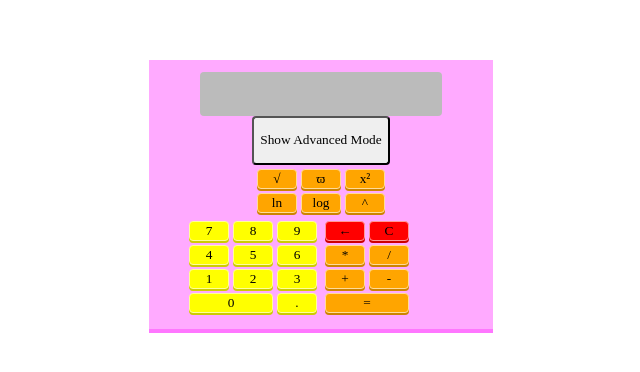
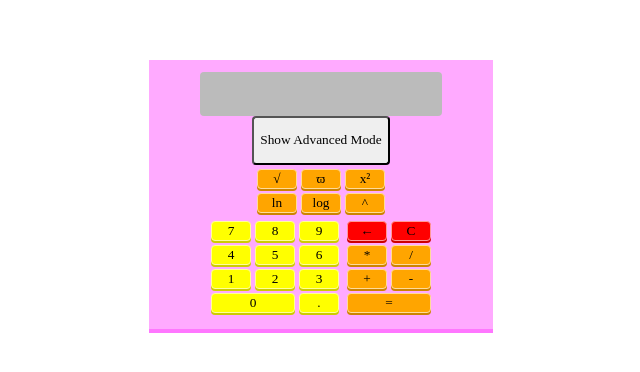
Before and after one commit to Auralcat/v-calculator, a Vue app: page / in a window 1280 px wide. Shown: the top 372 px of the page, without its empty margins (319-959 px from the left). Built offline with nearby package versions, Linux system fonts and the light colour scheme.

Commit message:
Align grid columns

```diff
--- a/src/components/ButtonPanel.vue
+++ b/src/components/ButtonPanel.vue
@@ -21,13 +21,22 @@
 
 <!-- Add "scoped" attribute to limit CSS to this component only -->
 <style scoped lang="scss">
-$panel-types: numbers basic-operations advanced-operations;
+$panel-types: (
+  (name: numbers, cols: 3),
+  (name: basic-operations, cols: 2),
+  (name: advanced-operations, cols: 3)
+);
 
 @each $type in $panel-types {
-  .#{$type}-panel {
+  $cols-list: null;
+  @for $i from 1 through map-get($type, cols) {
+     $cols-list: join($cols-list, 40px);
+  }
+
+  .#{map-get($type, name)}-panel {
     display: grid;
     grid-gap: 4px;
-    grid-template-columns: 40px 40px 40px;
+    grid-template-columns: $cols-list;
     padding: 4px;
   }
 }
```
